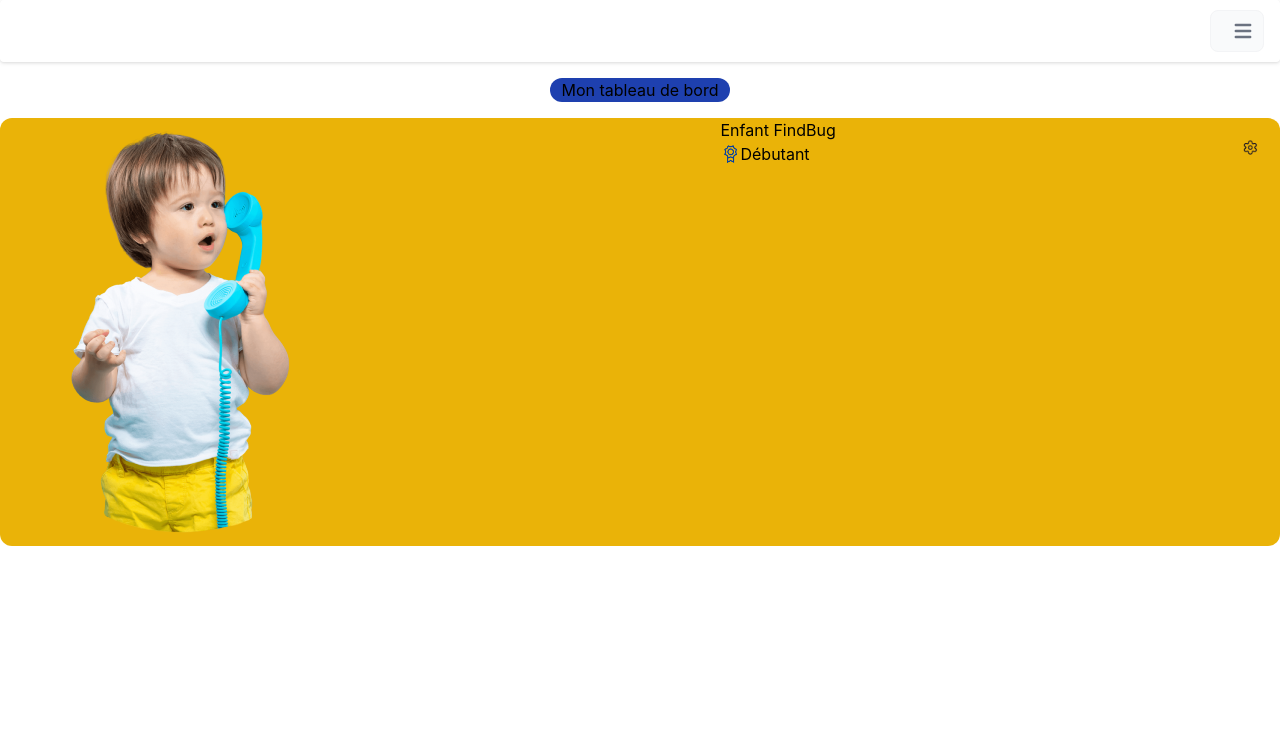
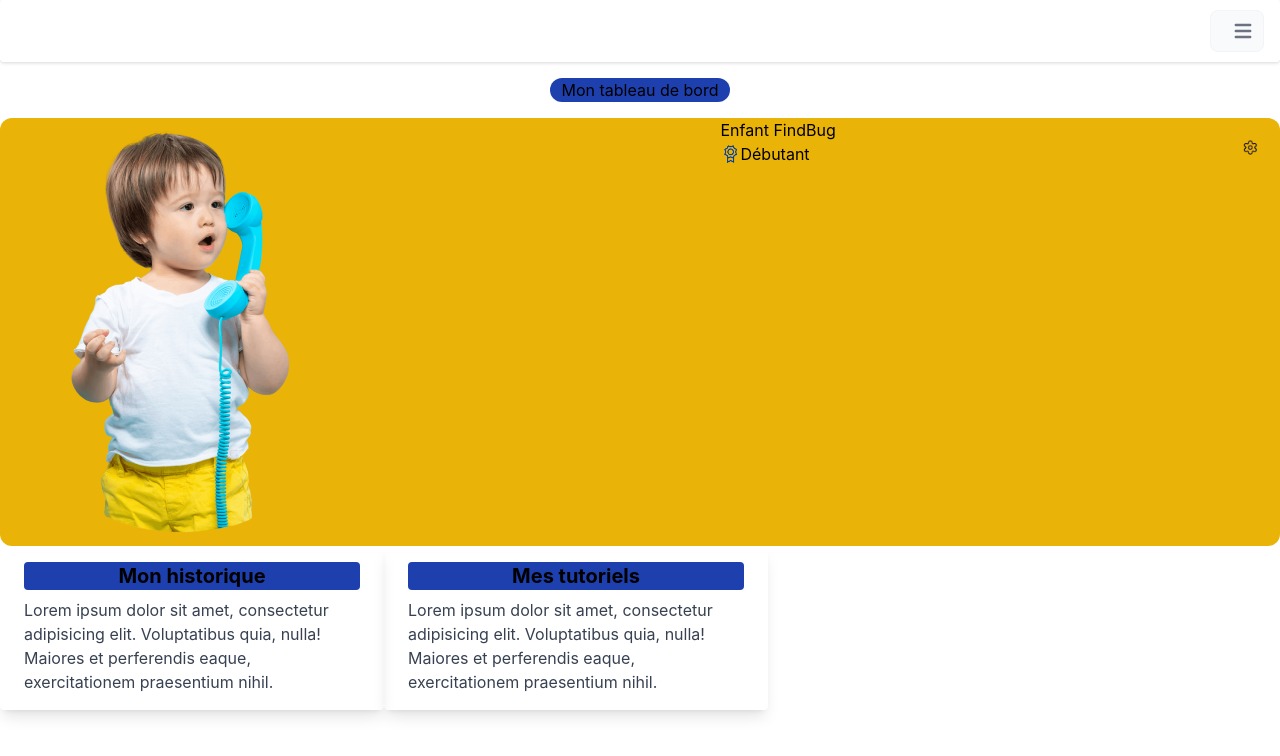
Before and after one commit to WildCodeSchool/P3_La-Poste_Lyon_React_Sept_2022, a React (Vite) app in the folder frontend/: page /profil in a window 1280 px wide. Shown: the top 756 px of the page. Built offline with nearby package versions, Linux system fonts and the light colour scheme.

Commit message:
continue to work on the dashboardUser

```diff
--- a/frontend/src/components/DashboardUser.jsx
+++ b/frontend/src/components/DashboardUser.jsx
@@ -31,6 +31,32 @@ function DashboardUser() {
           </button>
         </div>
       </div>
+      <div className="flex flex-wrap">
+        <div className="max-w-sm rounded overflow-hidden shadow-lg">
+          <div className="px-6 py-4">
+            <div className="text-center rounded bg-blue-800 px-3">
+              <h1 className="font-bold text-xl mb-2">Mon historique</h1>
+            </div>
+            <p className="text-gray-700 text-base">
+              Lorem ipsum dolor sit amet, consectetur adipisicing elit.
+              Voluptatibus quia, nulla! Maiores et perferendis eaque,
+              exercitationem praesentium nihil.
+            </p>
+          </div>
+        </div>
+        <div className="max-w-sm rounded overflow-hidden shadow-lg">
+          <div className="px-6 py-4">
+            <div className="text-center rounded bg-blue-800 px-3">
+              <h1 className="font-bold text-xl mb-2">Mes tutoriels</h1>
+            </div>
+            <p className="text-gray-700 text-base">
+              Lorem ipsum dolor sit amet, consectetur adipisicing elit.
+              Voluptatibus quia, nulla! Maiores et perferendis eaque,
+              exercitationem praesentium nihil.
+            </p>
+          </div>
+        </div>
+      </div>
     </div>
   );
 }
```
